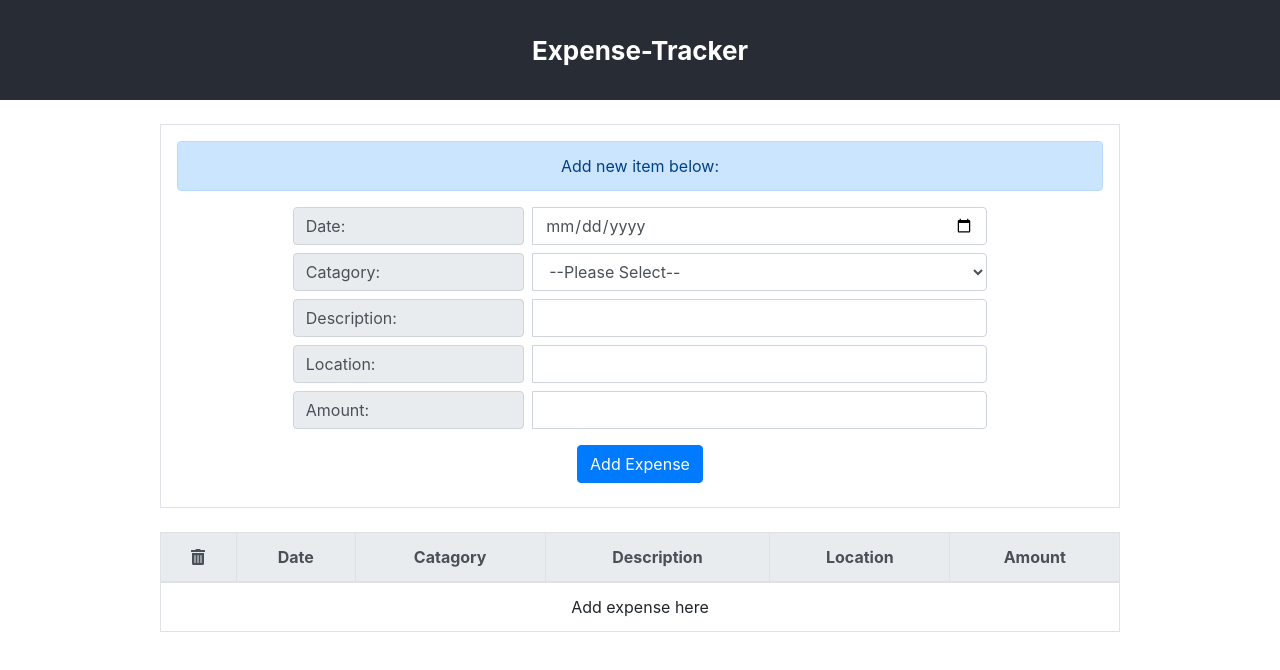
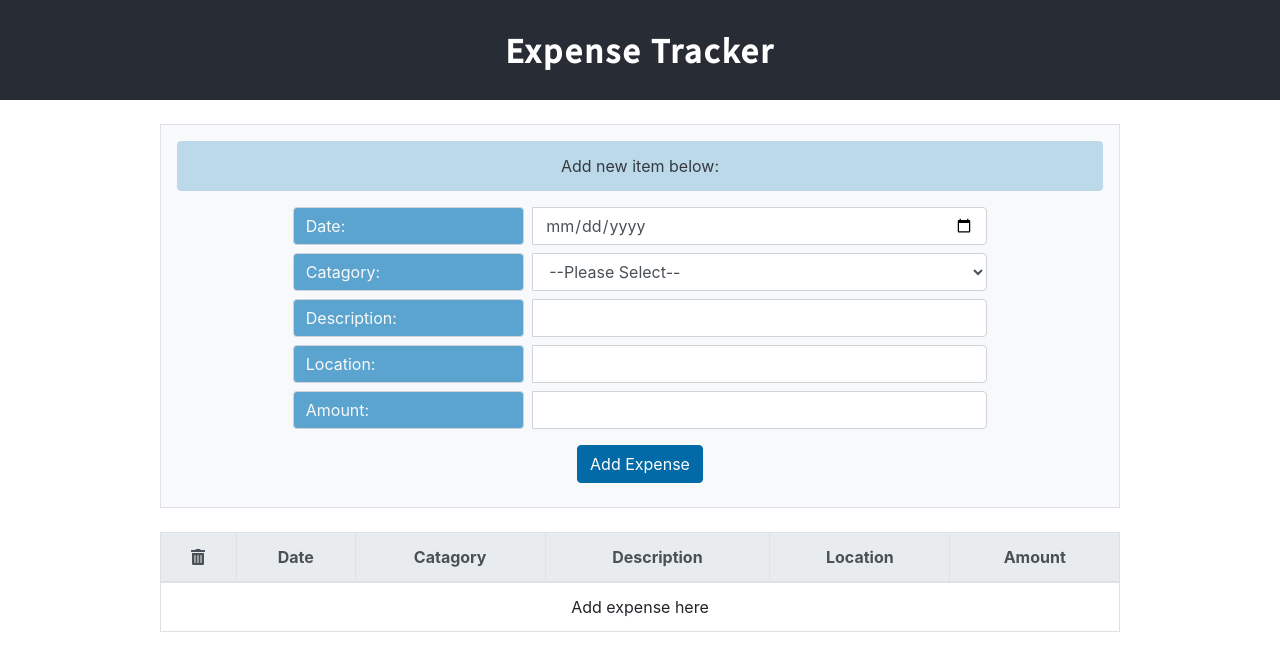
Before and after one commit to naamnamm/expense-tracker-react, a React (Create React App) app: page / in a window 1280 px wide. Shown: the top 670 px of the page. Built offline with nearby package versions, Linux system fonts and the light colour scheme.

Commit message:
update styling

```diff
--- a/src/App.js
+++ b/src/App.js
@@ -3,6 +3,10 @@ import './CSS/App.css';
 import ExpenseForm from './Components/ExpenseForm';
 import Table from './Components/Table';
 
+
+// fix category spelling
+// save data to local storage?
+// deploy to heroku
 
 class App extends React.Component {
   constructor() {
@@ -36,7 +40,6 @@ class App extends React.Component {
     this.setState({ expenseData: updatedExpense })
   }
 
-
   handleSubmit = (e) => {
     e.preventDefault();
 
@@ -66,7 +69,7 @@ class App extends React.Component {
     return (
       <div className="App">
 
-        <header className="App-header font-weight-bold">Expense-Tracker</header>
+        <header className="App-header font-weight-bold">Expense Tracker</header>
 
         <ExpenseForm
           expense={this.state}
@@ -77,6 +80,7 @@ class App extends React.Component {
         <Table expense={this.state.expenseData}
           handleDelete={this.handleDelete}
           handleCheckbox={this.handleCheckbox} />
+
       </div>
     );
   }
--- a/src/CSS/App.css
+++ b/src/CSS/App.css
@@ -1,3 +1,4 @@
+@import url('https://fonts.googleapis.com/css2?family=Noto+Sans+JP:wght@500&family=Ubuntu:wght@700&display=swap');
 .App {
   text-align: center;
 }
@@ -20,8 +21,10 @@
   flex-direction: column;
   align-items: center;
   justify-content: center;
-  font-size: calc(10px + 2vmin);
+  font-size: calc(15px + 2vmin);
+  letter-spacing: 2px;
   color: white;
+  font-family: 'Noto Sans JP', sans-serif;
 }
 
 .App-link {
--- a/src/Components/ExpenseForm.js
+++ b/src/Components/ExpenseForm.js
@@ -3,19 +3,19 @@ import { Button, Form, Input, InputGroup, InputGroupText, Alert, Fade } from "re
 
 function ExpenseForm(props) {
   return (
-    <Form className="w-75 p-3 mx-auto my-4 border" onSubmit={props.handleSubmit}>
+    <Form className="w-75 p-3 mx-auto my-4 border bg-light" onSubmit={props.handleSubmit}>
       <Fade in={true} mountOnEnter={true} unmountOnExit={true}>
-        <Alert color="primary">Add new item below:</Alert>
+        <Alert className="text-dark" style={{ backgroundColor: "#bcd9ea", borderColor: "#bcd9ea" }}>Add new item below:</Alert>
       </Fade>
 
       <InputGroup className="w-75 mx-auto mb-2">
-        <InputGroupText className="col-4">Date:</InputGroupText>
+        <InputGroupText className="col-4 text-light" style={{ backgroundColor: "#5ba4cf" }}>Date:</InputGroupText>
         <Input className="col-8 ml-2" name="date" type="date" value={props.expense.date}
           onChange={props.handleChange} required />
       </InputGroup>
 
       <InputGroup className="w-75 mx-auto mb-2">
-        <InputGroupText className="col-4">Catagory:</InputGroupText>
+        <InputGroupText className="col-4 text-light" style={{ backgroundColor: "#5ba4cf" }}>Catagory:</InputGroupText>
         <Input className="col-8 ml-2" type="select" name="catagory"
           value={props.expense.catagory} onChange={props.handleChange}>
           <option value="select">--Please Select--</option>
@@ -27,29 +27,30 @@ function ExpenseForm(props) {
         </Input>
       </InputGroup>
 
-      <InputGroup className="w-75 mx-auto mb-2">
-        <InputGroupText className="col-4">Description:</InputGroupText>
+      <InputGroup className="w-75 mx-auto mb-2" >
+        <InputGroupText className="col-4 text-light" style={{ backgroundColor: "#5ba4cf" }} >Description:</InputGroupText>
         <Input className="col-8 ml-2" name="description" type="text"
           value={props.expense.description} onChange={props.handleChange} required />
       </InputGroup>
 
       <InputGroup className="w-75 mx-auto mb-2">
-        <InputGroupText className="col-4">Location:</InputGroupText>
+        <InputGroupText className="col-4 text-light" style={{ backgroundColor: "#5ba4cf" }}>Location:</InputGroupText>
         <Input className="col-8 ml-2" name="location" type="text"
           value={props.expense.location} onChange={props.handleChange} />
       </InputGroup>
 
       <InputGroup className="w-75 mx-auto mb-2">
-        <InputGroupText className="col-4">Amount:</InputGroupText>
+        <InputGroupText className="col-4 text-light" style={{ backgroundColor: "#5ba4cf" }}>Amount:</InputGroupText>
         <Input className="col-8 ml-2" name="amount" type="number" value={props.expense.amount}
           onChange={props.handleChange} required />
       </InputGroup>
 
-      <Button className="my-2" color="primary"> Add Expense </Button>
+      <Button className="my-2" style={{ backgroundColor: "#026aa7", borderColor: "#026aa7" }}> Add Expense </Button>
     </Form>
   )
 }
 
 export default ExpenseForm
 
-//<Form className="m-5 p-3 border border-dark"
+
+//style={{ backgroundColor: "skyblue" }}
```
